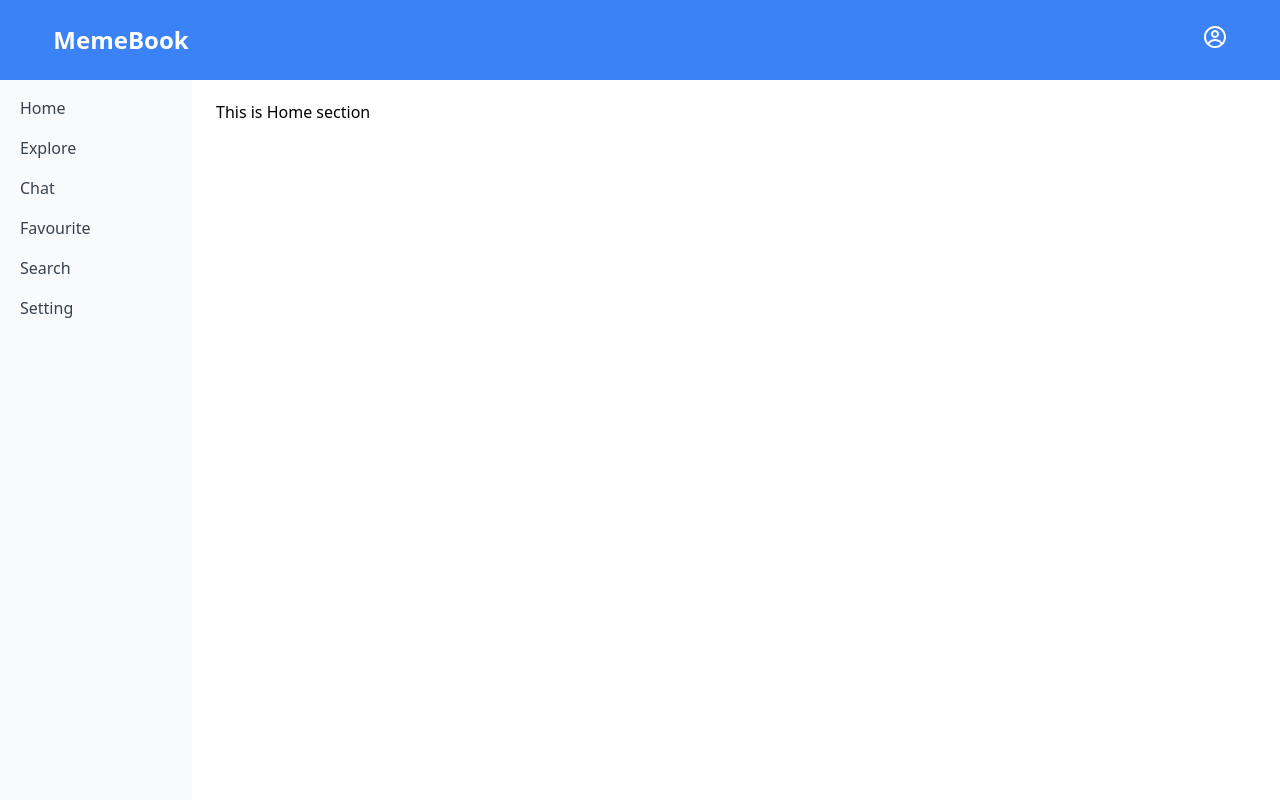
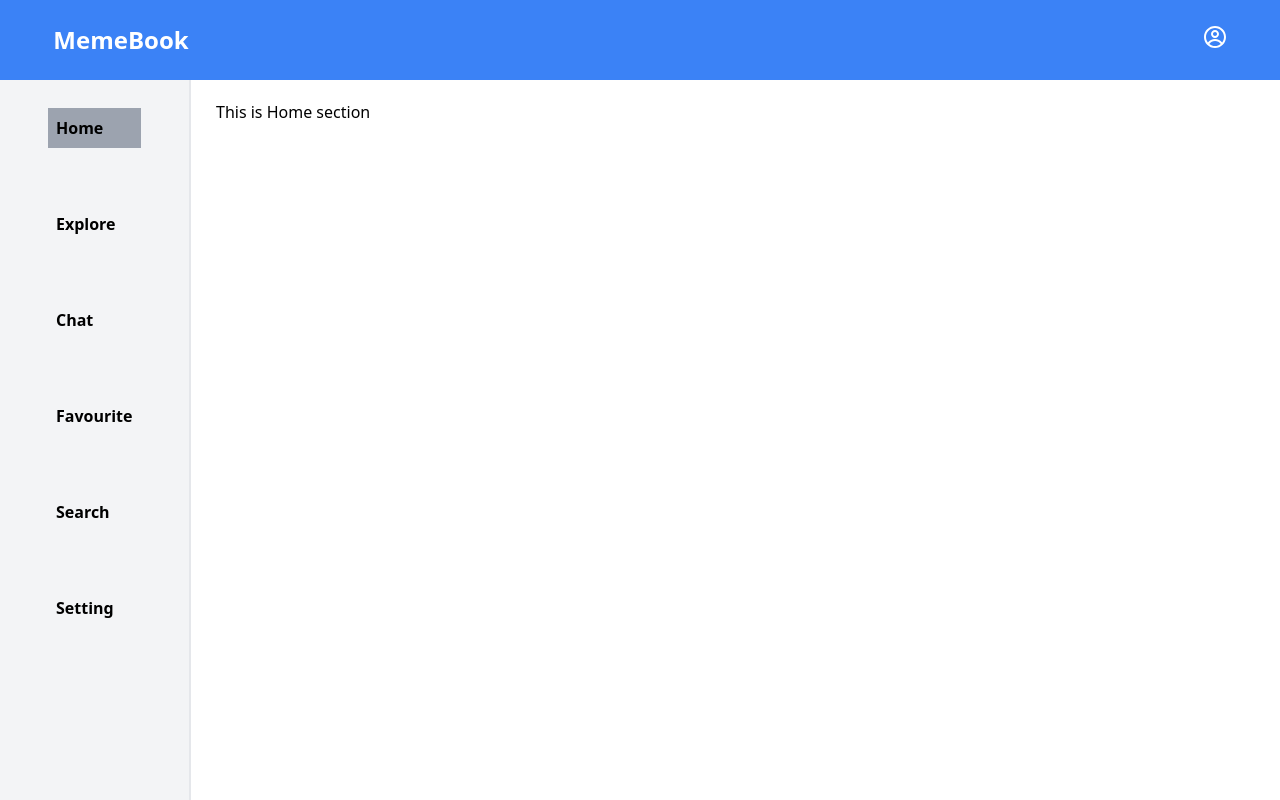
Before and after one commit to NeerajRawat01/memebookfe, a Next.js app: page / in a window 1280 px wide. Built offline with nearby package versions, Linux system fonts and the light colour scheme.

Commit message:
navigation menu: selected item updates (desktop)

```diff
--- a/src/components/HomePage.tsx
+++ b/src/components/HomePage.tsx
@@ -7,26 +7,33 @@ import SearchSection from "./SearchSection";
 import SettingSection from "./SettingSection";
 const HomePage = () => {
   const [section, setSection] = useState("home");
+
+  function handleClick(sec: string) {
+    setSection(sec);
+  }
+
+  const itemStyle = "text-left p-2 my-2";
+  const itemWhenClickedStyle = itemStyle + " bg-gray-400";
   return (
-    <aside className="hidden sm:block">
-      <div className="flex flex-col gap-2 py-3 text-gray-700 bg-slate-50 fixed h-screen w-48">
-        <button onClick={() => setSection("home")} className="flex py-1 hover:bg-blue-500 hover:text-white">
-          <span className="px-5 self-start">Home</span>
+    <div className="hidden md:flex ">
+      <div className="flex flex-col  fixed h-screen border-r-2 bg-gray-100 px-12 py-5 gap-10 font-semibold">
+        <button onClick={() => handleClick("home")} className={section === "home" ? itemWhenClickedStyle : itemStyle}>
+          Home
         </button>
-        <button onClick={() => setSection("explore")} className="flex py-1 hover:bg-blue-500 hover:text-white">
-          <span className="px-5 self-start">Explore</span>
+        <button onClick={() => handleClick("explore")} className={section === "explore" ? itemWhenClickedStyle : itemStyle}>
+          Explore
         </button>
-        <button onClick={() => setSection("chat")} className="flex py-1 hover:bg-blue-500 hover:text-white">
-          <span className="px-5 self-start">Chat</span>
+        <button onClick={() => handleClick("chat")} className={section === "chat" ? itemWhenClickedStyle : itemStyle}>
+          Chat
         </button>
-        <button onClick={() => setSection("favourite")} className="flex py-1 hover:bg-blue-500 hover:text-white">
-          <span className="px-5 self-start">Favourite</span>
+        <button onClick={() => handleClick("favourite")} className={section === "favourite" ? itemWhenClickedStyle : itemStyle}>
+          Favourite
         </button>
-        <button onClick={() => setSection("search")} className="flex py-1 hover:bg-blue-500 hover:text-white">
-          <span className="px-5 self-start">Search</span>
+        <button onClick={() => handleClick("search")} className={section === "search" ? itemWhenClickedStyle : itemStyle}>
+          Search
         </button>
-        <button onClick={() => setSection("setting")} className="flex py-1 hover:bg-blue-500 hover:text-white">
-          <span className="px-5 self-start">Setting</span>
+        <button onClick={() => handleClick("setting")} className={section === "setting" ? itemWhenClickedStyle : itemStyle}>
+          Setting
         </button>
       </div>
       <div className="ml-48 px-6 py-5">
@@ -37,7 +44,7 @@ const HomePage = () => {
         {section === "search" && <SearchSection />}
         {section === "setting" && <SettingSection />}
       </div>
-    </aside>
+    </div>
   );
 };
 
```
